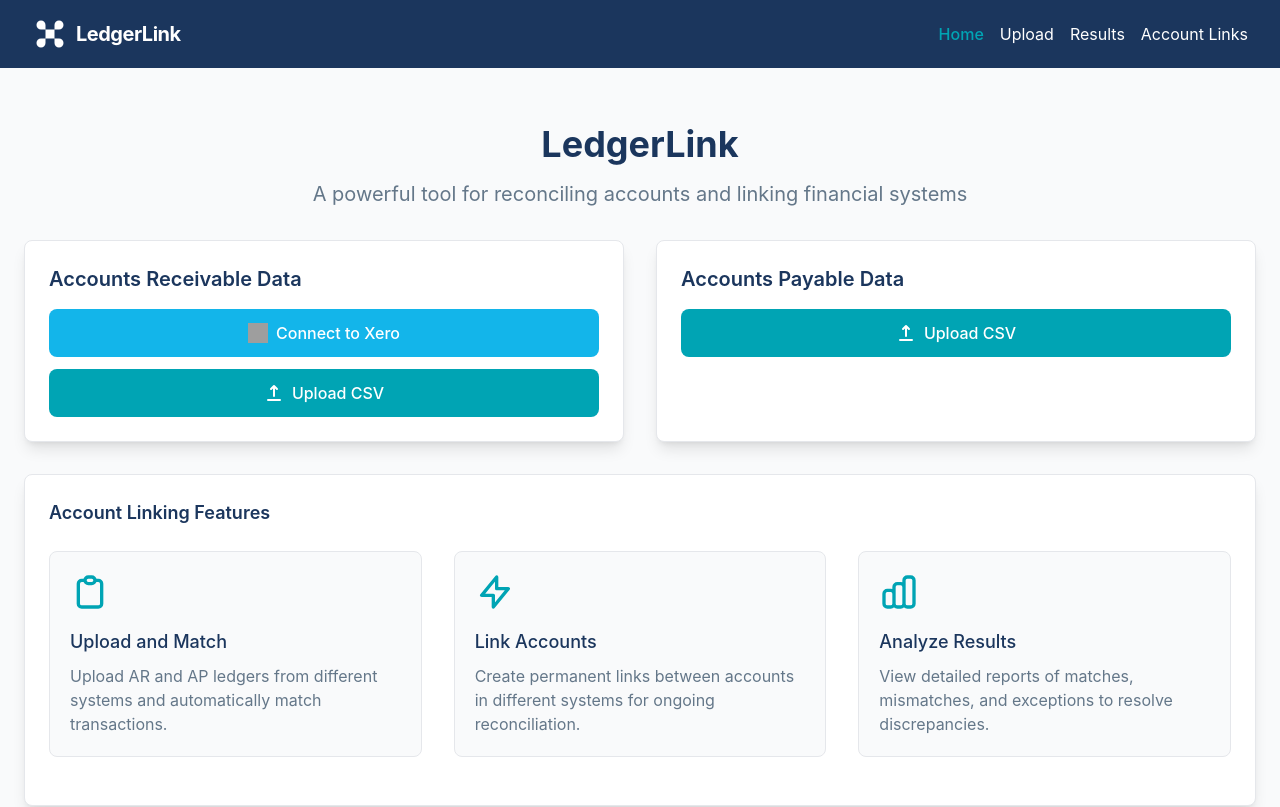
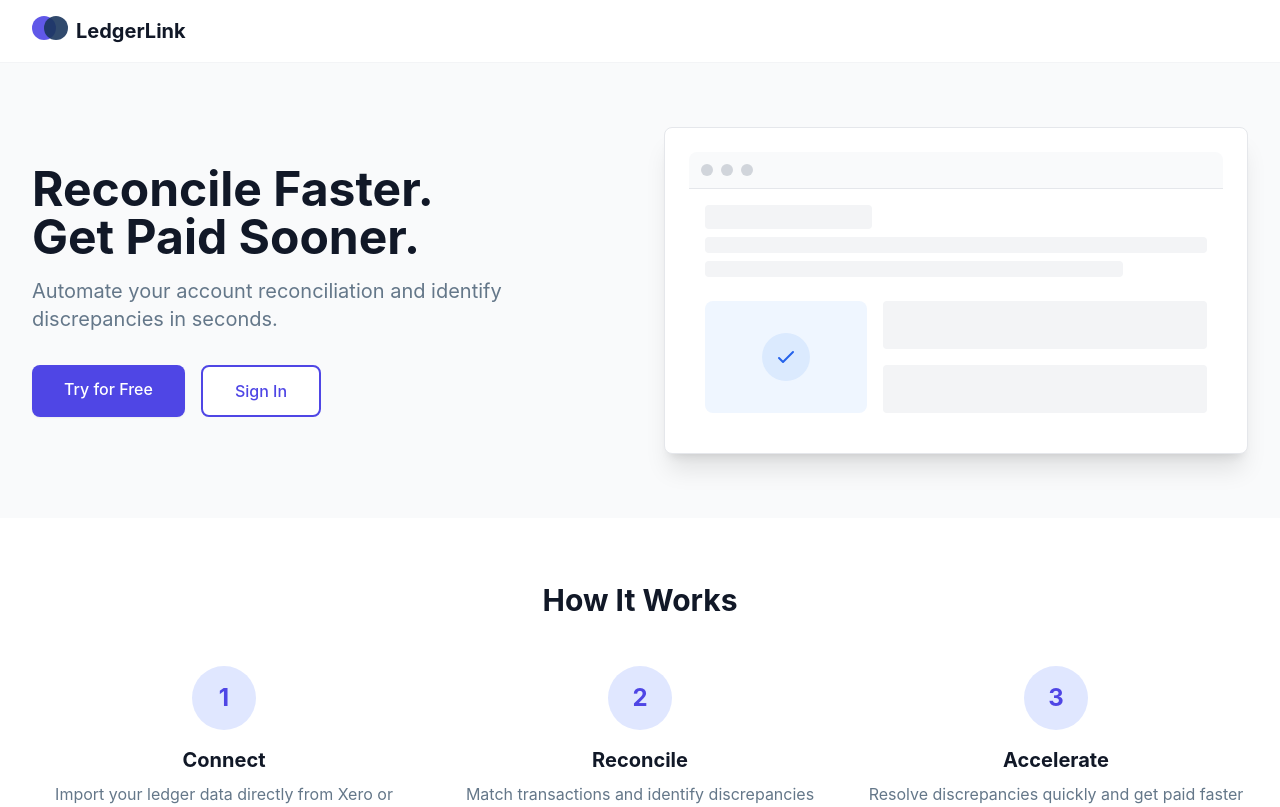
Before and after one commit to TomWall1/LedgerLink, a React (Create React App) app in the folder frontend/: page / in a window 1280 px wide. Shown: the top 807 px of the page. Built offline with nearby package versions, Linux system fonts and the light colour scheme; grey boxes are pictures that could not be loaded.

Commit message:
Update home page with new landing page design

```diff
--- a/frontend/src/components/NavHeader.jsx
+++ b/frontend/src/components/NavHeader.jsx
@@ -4,42 +4,46 @@ import { Link, useLocation } from 'react-router-dom';
 const NavHeader = () => {
   const location = useLocation();
 
+  // Only show navigation links on pages other than the home page
+  const isHomePage = location.pathname === '/';
+
   return (
-    <header className="bg-primary text-white py-4 shadow-lg">
+    <header className={`bg-white py-4 shadow-sm border-b border-gray-100`}>
       <div className="max-w-7xl mx-auto px-4 sm:px-6 lg:px-8">
         <div className="flex justify-between items-center">
           <Link to="/" className="flex items-center space-x-2">
             <div className="relative">
-              <svg xmlns="http://www.w3.org/2000/svg" width="36" height="36" viewBox="0 0 24 24" className="text-white">
-                <path fill="currentColor" d="M18 3a3 3 0 00-3 3v12a3 3 0 003 3 3 3 0 003-3 3 3 0 00-3-3H6a3 3 0 00-3 3 3 3 0 003 3 3 3 0 003-3V6a3 3 0 00-3-3 3 3 0 00-3 3 3 3 0 003 3h12a3 3 0 003-3 3 3 0 00-3-3z"/>
-              </svg>
+              {/* Interlocking chains logo */}
+              <div className="relative inline-flex">
+                <div className="w-6 h-6 rounded-full bg-indigo-600 opacity-90"></div>
+                <div className="w-6 h-6 rounded-full bg-blue-600 opacity-90 -ml-3"></div>
               </div>
-            <span className="font-bold text-xl tracking-tight">LedgerLink</span>
+            </div>
+            <span className="font-bold text-xl text-gray-900">LedgerLink</span>
           </Link>
+
+          {/* Only show navigation on non-home pages */}
+          {!isHomePage && (
             <nav>
-            <ul className="flex flex-wrap space-x-4">
+              <ul className="flex flex-wrap space-x-6">
                 <li>
-                <Link to="/" className={`hover:text-secondary transition-colors ${location.pathname === '/' ? 'text-secondary font-medium' : ''}`}>
-                  Home
-                </Link>
-              </li>
-              <li>
-                <Link to="/upload" className={`hover:text-secondary transition-colors ${location.pathname === '/upload' ? 'text-secondary font-medium' : ''}`}>
+                  <Link to="/upload" className={`hover:text-indigo-600 transition-colors text-gray-700 ${location.pathname === '/upload' ? 'text-indigo-600 font-medium' : ''}`}>
                     Upload
                   </Link>
                 </li>
                 <li>
-                <Link to="/results" className={`hover:text-secondary transition-colors ${location.pathname === '/results' ? 'text-secondary font-medium' : ''}`}>
+                  <Link to="/results" className={`hover:text-indigo-600 transition-colors text-gray-700 ${location.pathname === '/results' ? 'text-indigo-600 font-medium' : ''}`}>
                     Results
                   </Link>
                 </li>
                 <li>
-                <Link to="/account-links" className={`hover:text-secondary transition-colors ${location.pathname === '/account-links' ? 'text-secondary font-medium' : ''}`}>
+                  <Link to="/account-links" className={`hover:text-indigo-600 transition-colors text-gray-700 ${location.pathname === '/account-links' ? 'text-indigo-600 font-medium' : ''}`}>
                     Account Links
                   </Link>
                 </li>
               </ul>
             </nav>
+          )}
         </div>
       </div>
     </header>
--- a/frontend/src/pages/Home.jsx
+++ b/frontend/src/pages/Home.jsx
@@ -3,123 +3,111 @@ import { Link } from 'react-router-dom';
 
 const Home = () => {
   return (
-    <div className="min-h-screen bg-gray-50">
-      <div className="max-w-7xl mx-auto p-6">
-        <div className="mb-8 text-center">
-          <h1 className="text-4xl font-bold text-primary mt-8 mb-4">LedgerLink</h1>
-          <p className="text-xl text-text">A powerful tool for reconciling accounts and linking financial systems</p>
+    <div className="min-h-screen bg-white">
+      {/* Hero Section */}
+      <div className="bg-gray-50">
+        <div className="max-w-7xl mx-auto px-4 sm:px-6 lg:px-8 py-16">
+          <div className="grid grid-cols-1 md:grid-cols-2 gap-12 items-center">
+            {/* Left Content */}
+            <div className="space-y-8">
+              <div className="space-y-4">
+                <h1 className="text-4xl md:text-5xl font-bold text-gray-900 leading-tight">
+                  Reconcile Faster.<br />
+                  Get Paid Sooner.
+                </h1>
+                <p className="text-xl text-gray-600">
+                  Automate your account reconciliation and identify discrepancies in seconds.
+                </p>
               </div>
 
-        <div className="grid grid-cols-1 md:grid-cols-2 gap-8">
-          <div className="bg-white rounded-lg shadow-lg p-6 border border-gray-200">
-            <h2 className="text-xl font-semibold mb-4 text-primary">Accounts Receivable Data</h2>
-            <div className="space-y-3">
+              <div className="flex flex-col sm:flex-row space-y-4 sm:space-y-0 sm:space-x-4">
                 <Link
                   to="/upload"
-                className="block bg-accent text-white px-6 py-3 rounded-lg hover:bg-opacity-90 transition-colors text-center font-medium"
+                  className="inline-block bg-indigo-600 text-white px-8 py-3 rounded-lg hover:bg-indigo-700 transition-colors text-center font-medium shadow-sm"
                 >
-                <div className="flex items-center justify-center">
-                  <img
-                    src="/xero-logo.svg"
-                    alt="Xero logo"
-                    className="w-5 h-5 mr-2"
-                  />
-                  Connect to Xero
-                </div>
+                  Try for Free
                 </Link>
                 <Link
                   to="/upload"
-                className="block bg-secondary text-white px-6 py-3 rounded-lg hover:bg-opacity-90 transition-colors text-center font-medium"
+                  className="inline-block bg-white text-indigo-600 border-2 border-indigo-600 px-8 py-3 rounded-lg hover:bg-indigo-50 transition-colors text-center font-medium"
                 >
-                <div className="flex items-center justify-center">
-                  <svg xmlns="http://www.w3.org/2000/svg" className="h-5 w-5 mr-2" viewBox="0 0 20 20" fill="currentColor">
-                    <path fillRule="evenodd" d="M3 17a1 1 0 011-1h12a1 1 0 110 2H4a1 1 0 01-1-1zM6.293 6.707a1 1 0 010-1.414l3-3a1 1 0 011.414 0l3 3a1 1 0 01-1.414 1.414L11 5.414V13a1 1 0 11-2 0V5.414L7.707 6.707a1 1 0 01-1.414 0z" clipRule="evenodd" />
-                  </svg>
-                  Upload CSV
-                </div>
+                  Sign In
                 </Link>
               </div>
             </div>
 
-          <div className="bg-white rounded-lg shadow-lg p-6 border border-gray-200">
-            <h2 className="text-xl font-semibold mb-4 text-primary">Accounts Payable Data</h2>
-            <Link
-              to="/upload"
-              className="block bg-secondary text-white px-6 py-3 rounded-lg hover:bg-opacity-90 transition-colors text-center font-medium"
-            >
-              <div className="flex items-center justify-center">
-                <svg xmlns="http://www.w3.org/2000/svg" className="h-5 w-5 mr-2" viewBox="0 0 20 20" fill="currentColor">
-                  <path fillRule="evenodd" d="M3 17a1 1 0 011-1h12a1 1 0 110 2H4a1 1 0 01-1-1zM6.293 6.707a1 1 0 010-1.414l3-3a1 1 0 011.414 0l3 3a1 1 0 01-1.414 1.414L11 5.414V13a1 1 0 11-2 0V5.414L7.707 6.707a1 1 0 01-1.414 0z" clipRule="evenodd" />
+            {/* Right Content - Dashboard Illustration */}
+            <div className="hidden md:block">
+              <div className="bg-white rounded-lg shadow-xl p-4 md:p-6 border border-gray-200">
+                <div className="bg-gray-50 p-3 rounded-t-lg border-b border-gray-200 flex items-center space-x-2">
+                  <div className="w-3 h-3 rounded-full bg-gray-300"></div>
+                  <div className="w-3 h-3 rounded-full bg-gray-300"></div>
+                  <div className="w-3 h-3 rounded-full bg-gray-300"></div>
+                </div>
+                <div className="p-4 space-y-6">
+                  <div className="space-y-2">
+                    <div className="h-6 bg-gray-100 rounded w-1/3"></div>
+                    <div className="h-4 bg-gray-100 rounded w-full"></div>
+                    <div className="h-4 bg-gray-100 rounded w-5/6"></div>
+                  </div>
+
+                  <div className="flex space-x-4">
+                    <div className="w-1/3 h-28 bg-blue-50 rounded-lg flex items-center justify-center">
+                      <div className="w-12 h-12 rounded-full bg-blue-100 flex items-center justify-center">
+                        <svg xmlns="http://www.w3.org/2000/svg" className="h-6 w-6 text-blue-600" fill="none" viewBox="0 0 24 24" stroke="currentColor">
+                          <path strokeLinecap="round" strokeLinejoin="round" strokeWidth={2} d="M5 13l4 4L19 7" />
                         </svg>
-                Upload CSV
-              </div>
-            </Link>
                       </div>
                     </div>
-
-        <div className="mt-8 bg-white rounded-lg shadow-lg p-6 border border-gray-200">
-          <h2 className="text-lg font-semibold mb-3 text-primary">
-            Account Linking Features
-          </h2>
-          <div className="grid grid-cols-1 md:grid-cols-3 gap-8 my-6">
-            <div className="bg-gray-50 p-5 rounded-lg border border-gray-200">
-              <div className="text-secondary mb-4">
-                <svg xmlns="http://www.w3.org/2000/svg" className="h-10 w-10" fill="none" viewBox="0 0 24 24" stroke="currentColor">
-                  <path strokeLinecap="round" strokeLinejoin="round" strokeWidth={2} d="M9 5H7a2 2 0 00-2 2v12a2 2 0 002 2h10a2 2 0 002-2V7a2 2 0 00-2-2h-2M9 5a2 2 0 002 2h2a2 2 0 002-2M9 5a2 2 0 012-2h2a2 2 0 012 2" />
-                </svg>
+                    <div className="w-2/3 space-y-4">
+                      <div className="h-12 bg-gray-100 rounded"></div>
+                      <div className="h-12 bg-gray-100 rounded"></div>
                     </div>
-              <h3 className="text-lg font-medium mb-2 text-primary">Upload and Match</h3>
-              <p className="text-text">
-                Upload AR and AP ledgers from different systems and automatically match transactions.
-              </p>
                   </div>
-
-            <div className="bg-gray-50 p-5 rounded-lg border border-gray-200">
-              <div className="text-secondary mb-4">
-                <svg xmlns="http://www.w3.org/2000/svg" className="h-10 w-10" fill="none" viewBox="0 0 24 24" stroke="currentColor">
-                  <path strokeLinecap="round" strokeLinejoin="round" strokeWidth={2} d="M13 10V3L4 14h7v7l9-11h-7z" />
-                </svg>
                 </div>
-              <h3 className="text-lg font-medium mb-2 text-primary">Link Accounts</h3>
-              <p className="text-text">
-                Create permanent links between accounts in different systems for ongoing reconciliation.
-              </p>
               </div>
-
-            <div className="bg-gray-50 p-5 rounded-lg border border-gray-200">
-              <div className="text-secondary mb-4">
-                <svg xmlns="http://www.w3.org/2000/svg" className="h-10 w-10" fill="none" viewBox="0 0 24 24" stroke="currentColor">
-                  <path strokeLinecap="round" strokeLinejoin="round" strokeWidth={2} d="M9 19v-6a2 2 0 00-2-2H5a2 2 0 00-2 2v6a2 2 0 002 2h2a2 2 0 002-2zm0 0V9a2 2 0 012-2h2a2 2 0 012 2v10m-6 0a2 2 0 002 2h2a2 2 0 002-2m0 0V5a2 2 0 012-2h2a2 2 0 012 2v14a2 2 0 01-2 2h-2a2 2 0 01-2-2z" />
-                </svg>
             </div>
-              <h3 className="text-lg font-medium mb-2 text-primary">Analyze Results</h3>
-              <p className="text-text">
-                View detailed reports of matches, mismatches, and exceptions to resolve discrepancies.
-              </p>
           </div>
         </div>
       </div>
 
-        <div className="mt-8 bg-primary bg-opacity-5 rounded-lg p-6">
-          <h2 className="text-lg font-semibold mb-3 text-primary">
-            CSV Data Format Requirements
-          </h2>
-          <div className="space-y-6">
-            <div>
-              <h3 className="font-medium text-primary mb-2">Required Columns:</h3>
-              <ul className="list-disc list-inside space-y-2 text-text">
-                <li><span className="font-medium">transaction_number</span> - Unique identifier for each transaction</li>
-                <li><span className="font-medium">transaction_type</span> - Type of transaction (e.g., INVOICE, BILL, CREDIT_NOTE)</li>
-                <li><span className="font-medium">amount</span> - Decimal number (positive for AR, negative for AP)</li>
-                <li><span className="font-medium">issue_date</span> - Date the transaction was issued</li>
-                <li><span className="font-medium">due_date</span> - Date the transaction is due</li>
-                <li><span className="font-medium">status</span> - Current status of the transaction (e.g., OPEN, PAID, VOIDED)</li>
-                <li><span className="font-medium">reference</span> - Additional reference identifier (optional but useful for matching)</li>
-              </ul>
+      {/* How It Works Section */}
+      <div className="py-16">
+        <div className="max-w-7xl mx-auto px-4 sm:px-6 lg:px-8">
+          <h2 className="text-3xl font-bold text-gray-900 text-center mb-12">How It Works</h2>
+
+          <div className="grid grid-cols-1 md:grid-cols-3 gap-8">
+            {/* Step 1 */}
+            <div className="text-center">
+              <div className="flex justify-center mb-4">
+                <div className="w-16 h-16 rounded-full bg-indigo-100 flex items-center justify-center">
+                  <span className="text-2xl font-bold text-indigo-600">1</span>
+                </div>
+              </div>
+              <h3 className="text-xl font-bold text-gray-900 mb-2">Connect</h3>
+              <p className="text-gray-600">Import your ledger data directly from Xero or upload a CSV file.</p>
             </div>
 
-            <div className="text-sm text-text italic">
-              Tip: Matching is based primarily on transaction numbers and references. Use consistent date formats (YYYY-MM-DD recommended).
+            {/* Step 2 */}
+            <div className="text-center">
+              <div className="flex justify-center mb-4">
+                <div className="w-16 h-16 rounded-full bg-indigo-100 flex items-center justify-center">
+                  <span className="text-2xl font-bold text-indigo-600">2</span>
+                </div>
+              </div>
+              <h3 className="text-xl font-bold text-gray-900 mb-2">Reconcile</h3>
+              <p className="text-gray-600">Match transactions and identify discrepancies automatically in real-time.</p>
+            </div>
+
+            {/* Step 3 */}
+            <div className="text-center">
+              <div className="flex justify-center mb-4">
+                <div className="w-16 h-16 rounded-full bg-indigo-100 flex items-center justify-center">
+                  <span className="text-2xl font-bold text-indigo-600">3</span>
+                </div>
+              </div>
+              <h3 className="text-xl font-bold text-gray-900 mb-2">Accelerate</h3>
+              <p className="text-gray-600">Resolve discrepancies quickly and get paid faster with clear reporting.</p>
             </div>
           </div>
         </div>
```
Lines whose indentation alone changed are shown as unchanged.
